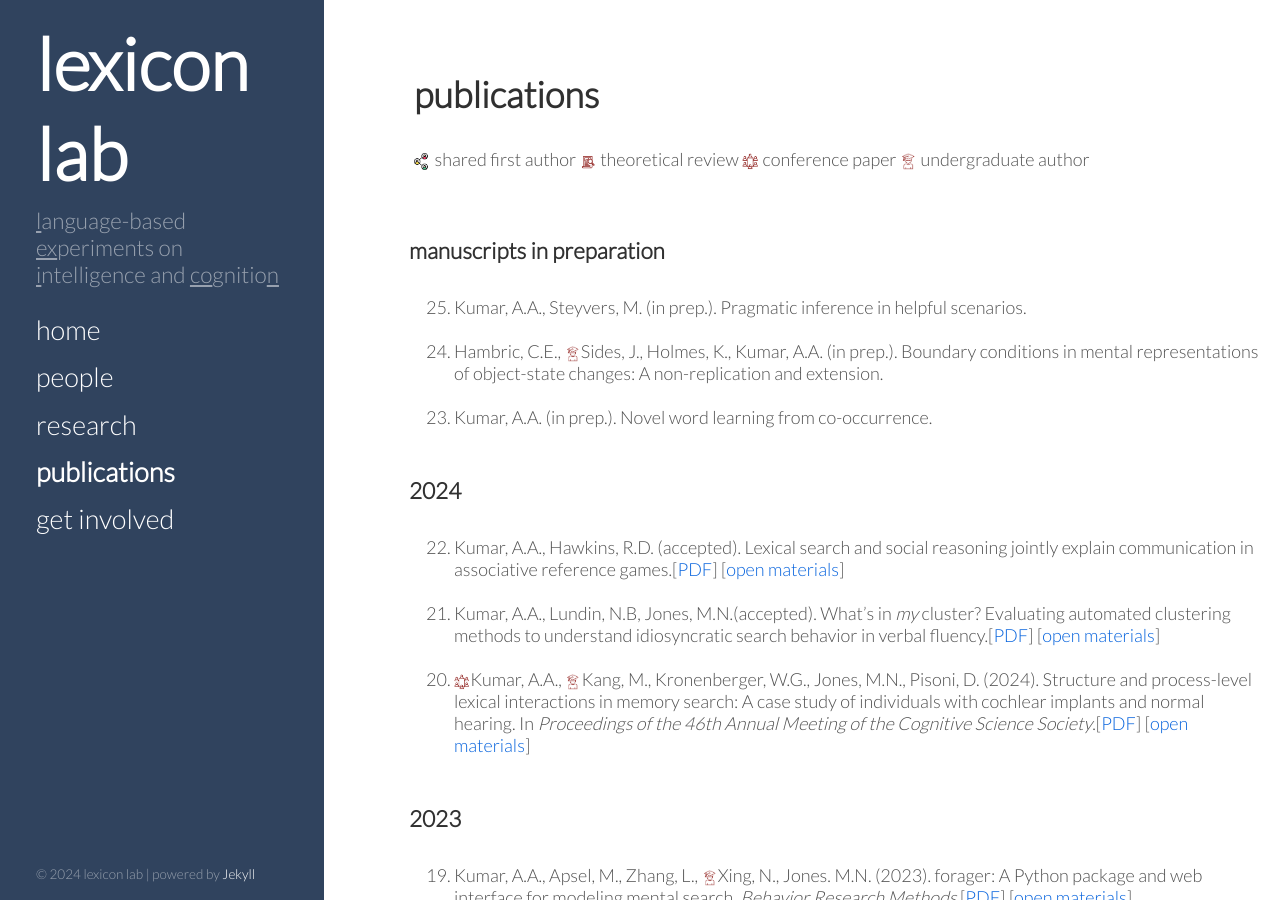
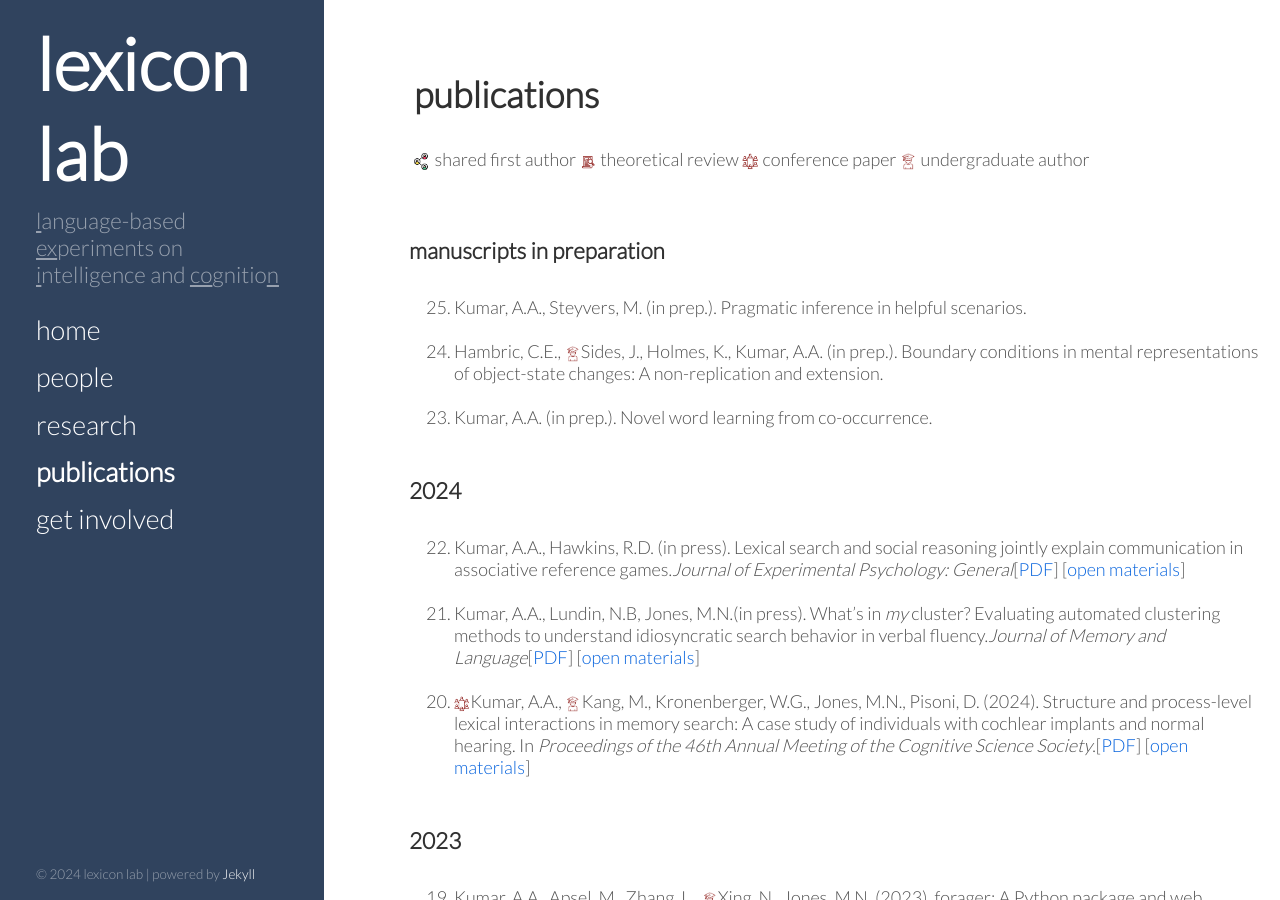
Before and after one commit to thelexiconlab/thelexiconlab.github.io, a Jekyll site: the page built from publications.html, in a window 1280 px wide and 900 px high. Built offline with Jekyll 4.4.1, drawn with Linux system fonts in a browser that asks for light colours; Markdown is read by kramdown in place of the engine named in the settings.

Commit message:
update pubs

```diff
--- a/publications.html
+++ b/publications.html
@@ -18,8 +18,8 @@ order: 4
 <li><div>Hambric, C.E., <img src ="/images/icons/undergrad.png" alt="ug icon" class = "papericon" title="undergraduate author">Sides, J., Holmes, K., Kumar, A.A. (in prep.). Boundary conditions in mental representations of object-state changes: A non-replication and extension.</div></li><br>
 <li><div>Kumar, A.A. (in prep.). Novel word learning from co-occurrence.</div></li><br>
 <h3 class="unindent"> 2024 </h3><br>
-<li><div>Kumar, A.A., Hawkins, R.D. (accepted). Lexical search and social reasoning jointly explain communication in associative reference games.[<a href="https://osf.io/preprints/psyarxiv/3a9kq" target="_blank" style="color:#0864dd;">PDF</a>] [<a href="https://github.com/hawkrobe/lexical-search-and-pragmatics" target="_blank" style="color:#0864dd;">open materials</a>]</div></li><br>
-<li><div>Kumar, A.A., Lundin, N.B, Jones, M.N.(accepted). What’s in <i>my</i> cluster? Evaluating automated clustering methods to understand idiosyncratic search behavior in verbal fluency.[<a href="https://osf.io/preprints/psyarxiv/9anmr" target="_blank" style="color:#0864dd;">PDF</a>] [<a href="https://github.com/thelexiconlab/whats-in-my-cluster" target="_blank" style="color:#0864dd;">open materials</a>]</div></li><br>
+<li><div>Kumar, A.A., Hawkins, R.D. (in press). Lexical search and social reasoning jointly explain communication in associative reference games.<i>Journal of Experimental Psychology: General</i>[<a href="https://osf.io/preprints/psyarxiv/3a9kq" target="_blank" style="color:#0864dd;">PDF</a>] [<a href="https://github.com/hawkrobe/lexical-search-and-pragmatics" target="_blank" style="color:#0864dd;">open materials</a>]</div></li><br>
+<li><div>Kumar, A.A., Lundin, N.B, Jones, M.N.(in press). What’s in <i>my</i> cluster? Evaluating automated clustering methods to understand idiosyncratic search behavior in verbal fluency.<i>Journal of Memory and Language</i>[<a href="https://osf.io/preprints/psyarxiv/9anmr" target="_blank" style="color:#0864dd;">PDF</a>] [<a href="https://github.com/thelexiconlab/whats-in-my-cluster" target="_blank" style="color:#0864dd;">open materials</a>]</div></li><br>
 <li><div><img src ="/images/icons/conference.png" alt="conference icon" class = "papericon">Kumar, A.A., <img src ="/images/icons/undergrad.png" alt="ug icon" class = "papericon" title="undergraduate author">Kang, M., Kronenberger, W.G., Jones, M.N., Pisoni, D. (2024). Structure and process-level lexical interactions in memory search: A case study of individuals with cochlear implants and normal hearing. In <i> Proceedings of the 46th Annual Meeting of the Cognitive Science Society</i>.[<a href="https://drive.google.com/file/d/1bVGQ8VQP5yoAcPEwUccNU6PJAWGw3vG1/view?usp=sharing" target="_blank" style="color:#0864dd;">PDF</a>] [<a href="https://github.com/thelexiconlab/cochlear-project" target="_blank" style="color:#0864dd;">open materials</a>]</div></li><br>
 <h3 class="unindent"> 2023 </h3><br>
 <li><div>Kumar, A.A., Apsel, M., Zhang, L., <img src ="/images/icons/undergrad.png" alt="ug icon" class = "papericon" title="undergraduate author">Xing, N., Jones. M.N. (2023). forager: A Python package and web interface for modeling mental search. <i>Behavior Research Methods</i> [<a href="https://psyarxiv.com/3y9df" target="_blank" style="color:#0864dd;">PDF</a>] [<a href="https://github.com/thelexiconlab/forager-analyses" target="_blank" style="color:#0864dd;">open materials</a>]</div></li><br>
```
